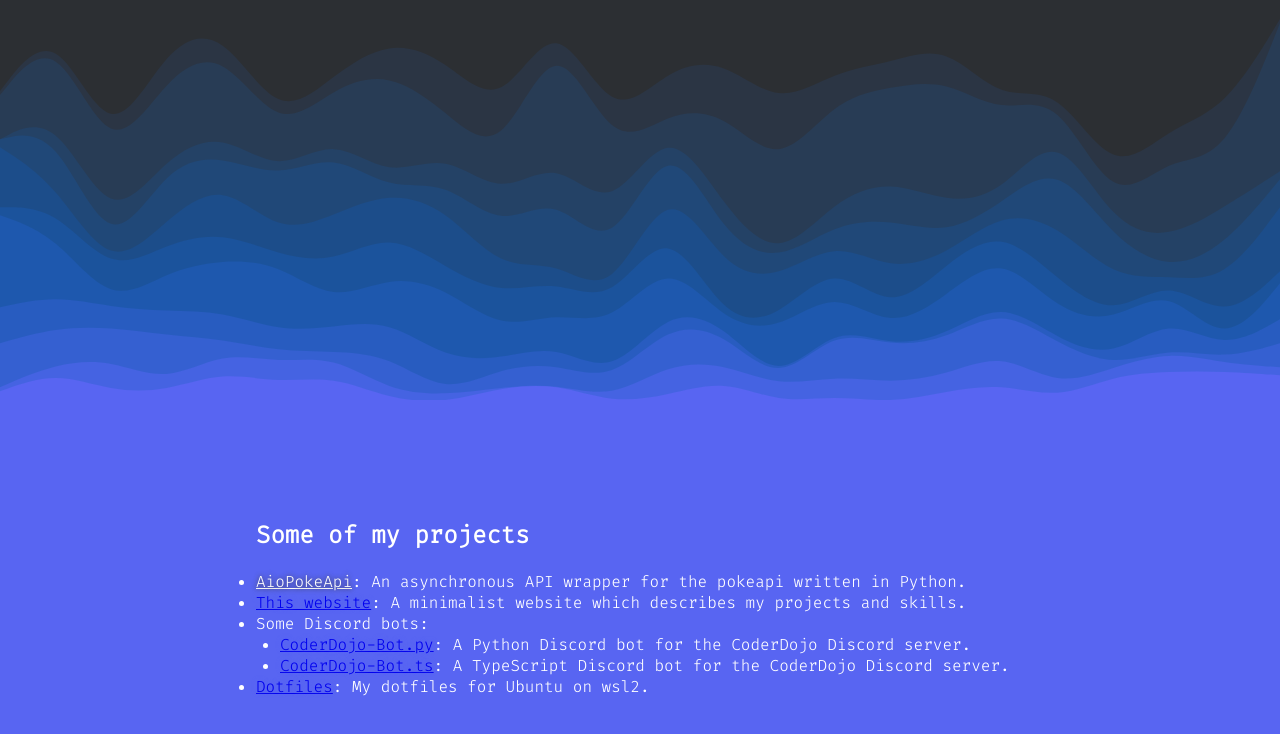
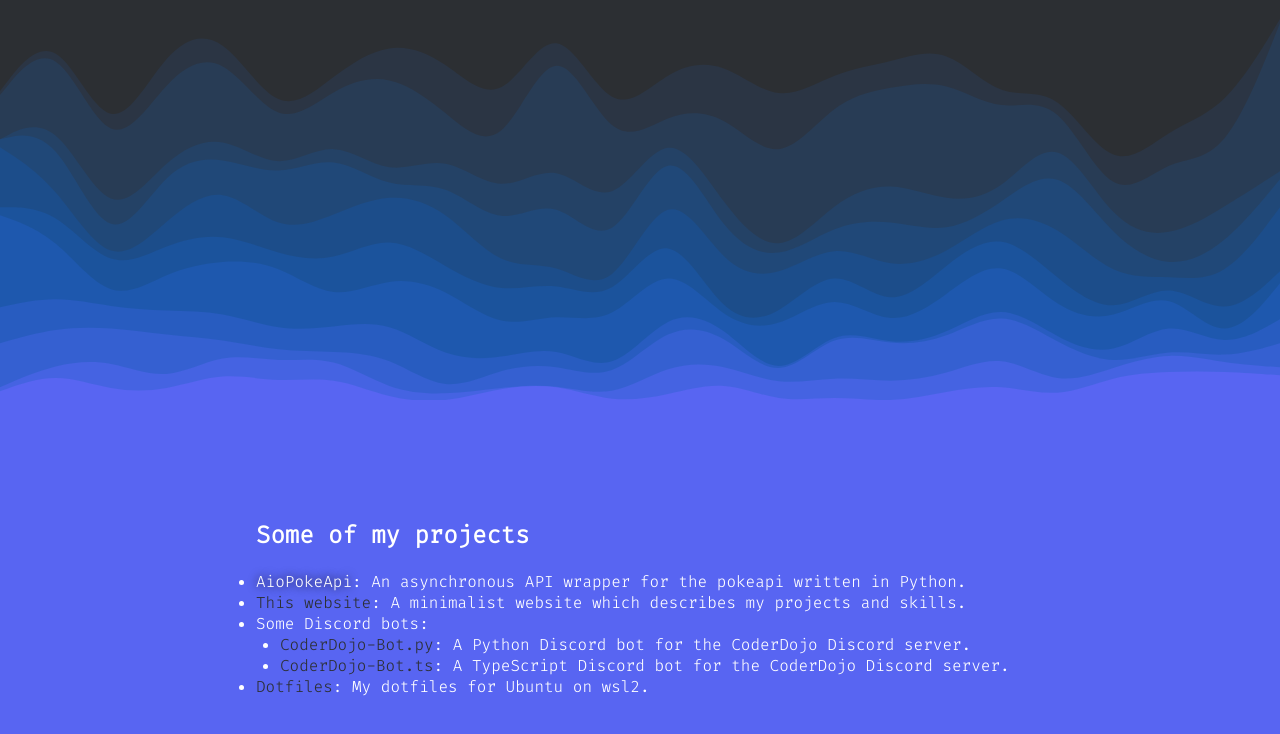
Before and after one commit to beastmatser/beastmatser.github.io, a plain HTML site: page index.html in a window 1280 px wide. In both pictures the pointer is over the link "AioPokeApi". Shown: the part 405-1139 px from the top of the page. Drawn offline with Linux system fonts and the light colour scheme.

Commit message:
:lipstick: Configure some link styles

```diff
--- a/style.css
+++ b/style.css
@@ -46,14 +46,14 @@ section {
 }
 
 .link-blue {
-  text-shadow: 0 0 5px #5865f2;
-  transition: all 0.2s ease-in-out;
+  color: #2c2f33;
+  text-decoration: none;
 }
 
 .link-blue:hover {
-  color: #fdfdfd;
-  text-shadow: 0 0 5px #3f3f3f;
-  transition: all 0.2s ease-in-out;
+  text-shadow: 0 0 10px #110e0e;
+  color: white;
+  transition: all 0.3s ease-in-out;
 }
 
 .unordered-list {
```
